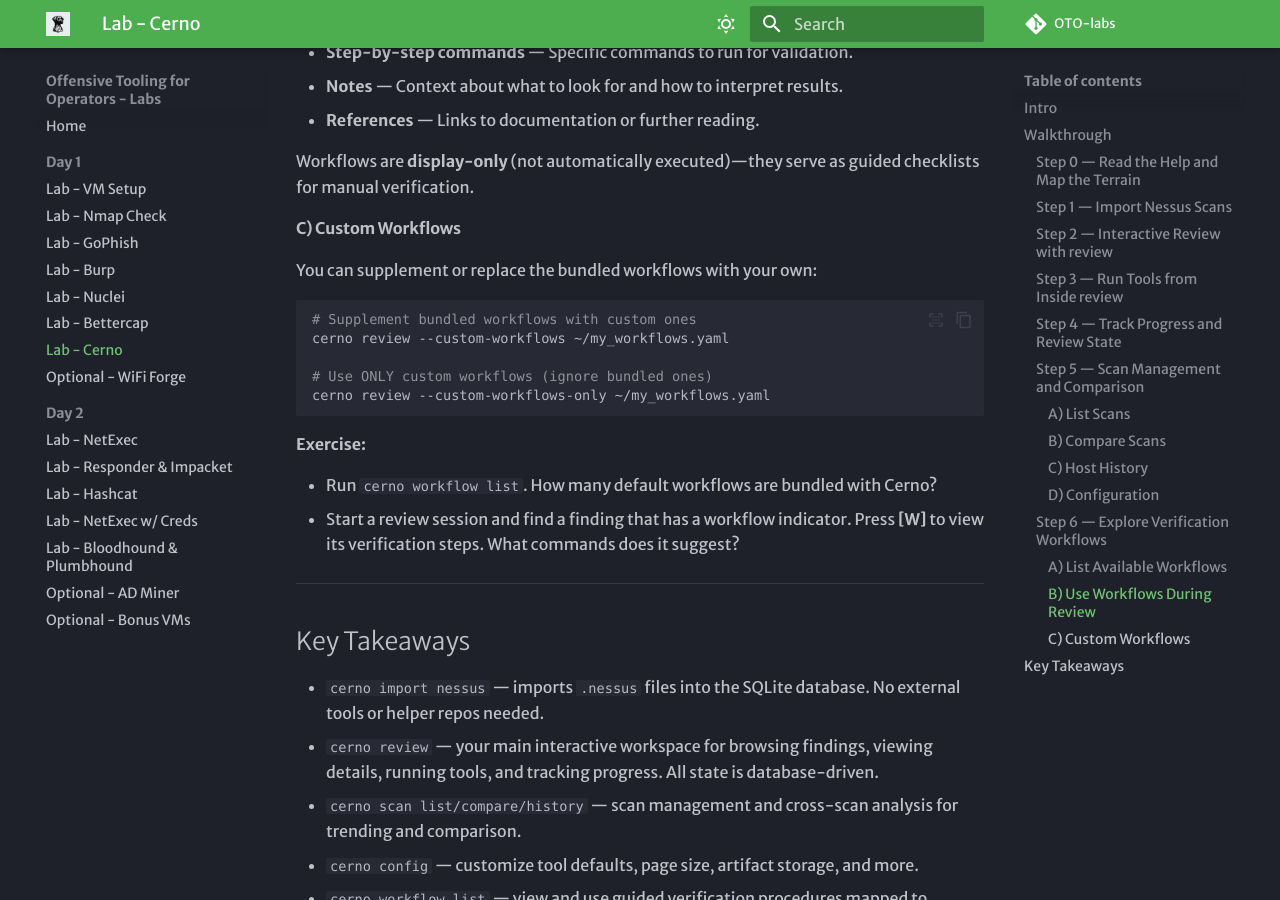
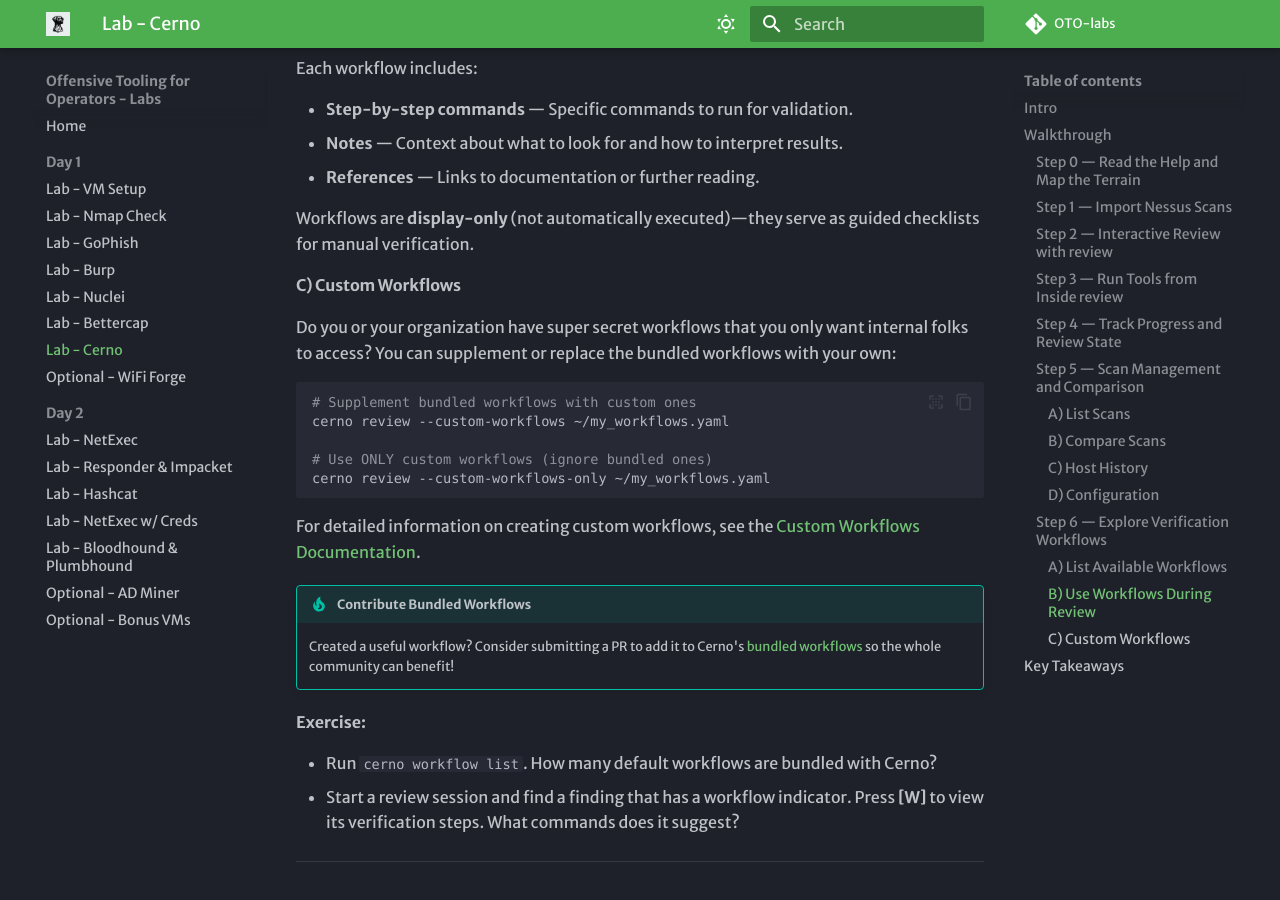
Before and after one commit to ridgebackinfosec/OTO-labs, an MkDocs documentation site: the page built from docs/labs/cerno/index.md, in a window 1280 px wide and 900 px high, scrolled down 12703 px. Built offline with MkDocs 1.6.1 and Material for MkDocs 9.7.7, drawn with Linux system fonts in a browser that asks for light colours; some web fonts are replaced; comment, search, counter and statistics services are not loaded; some of the changed text lies outside the part shown.

Commit message:
improved some of the cerno lab verbiage

````diff
--- a/docs/labs/cerno/index.md
+++ b/docs/labs/cerno/index.md
@@ -223,18 +222,19 @@
 * Mark findings as reviewed in the database (review state tracked per finding—no file renaming).
 * Launch a **tool** (Nmap, NetExec, Metasploit, or a custom command) against parsed hosts, with a review/confirm step before execution.
 
+!!! tip "Contribute New Tools"
+    Have an idea for a new tool integration? The community is encouraged to submit PRs! Check out the [Adding Tools Quickstart Guide](https://github.com/ridgebackinfosec/cerno/blob/main/docs/ADDING_TOOLS_QUICKSTART.md) to get started.
+
 ---
 
 ### Step 4 — Track Progress and Review State
 
 As you work through findings, mark them as reviewed using **[M]** from the finding action menu.
 
-Cerno tracks review state in the database with four states:
+Cerno currently tracks review state in the database with two states:
 
 * **pending** — Not yet reviewed (default).
-* **reviewed** — Viewed but not marked complete.
 * **completed** — Marked as reviewed/complete.
-* **skipped** — Skipped (e.g., empty findings).
 
 ![Mark Complete](img/cerno_mark_complete.png){ width="70%" }
 ///caption
@@ -259,7 +259,7 @@
 Session Summary
 ///
 
-Sessions are **auto-saved** to the database. If you close the terminal and reopen Cerno later, you'll be prompted to resume your previous session.
+Sessions are **auto-saved** to the database. If you close the terminal and reopen Cerno later, you'll be shown your progress when you re-select a scan.
 
 **Exercise:**
 
@@ -327,7 +327,7 @@
 Host Vulnerability History
 ///
 
-Replace `<host_ip>` with an IP address from your scan (you can find IPs by reviewing findings in Step 2).
+Replace the `<host_ip>` with an IP address from your scan (you can find IPs by reviewing findings in Step 2).
 
 #### D) Configuration
 
@@ -348,7 +348,7 @@
 * Run `cerno scan list` and record: total findings, unique hosts, and severity breakdown for each imported scan.
 * Run `cerno scan compare` between the two scans. Record how many findings are new, resolved, and persistent.
 * Pick a host IP from one of your scans and run `cerno scan history` on it.
-* Run `cerno config show` and note where artifacts are stored.
+* Run `cerno config show` and discover how to customize the tool.
 
 ---
 
@@ -394,7 +394,7 @@
 
 #### C) Custom Workflows
 
-You can supplement or replace the bundled workflows with your own:
+Do you or your organization have super secret workflows that you only want internal folks to access? You can supplement or replace the bundled workflows with your own:
 
 ```bash
 # Supplement bundled workflows with custom ones
@@ -403,6 +403,11 @@
 # Use ONLY custom workflows (ignore bundled ones)
 cerno review --custom-workflows-only ~/my_workflows.yaml
 ```
+
+For detailed information on creating custom workflows, see the [Custom Workflows Documentation](https://github.com/ridgebackinfosec/cerno/blob/main/docs/CUSTOM_WORKFLOWS.md).
+
+!!! tip "Contribute Bundled Workflows"
+    Created a useful workflow? Consider submitting a PR to add it to Cerno's [bundled workflows](https://github.com/ridgebackinfosec/cerno/blob/main/cerno_pkg/workflow_mappings.yaml) so the whole community can benefit!
 
 **Exercise:**
 
````
Also changed, not shown: other parts of docs/labs/cerno/index.md (+1 -2 lines).
